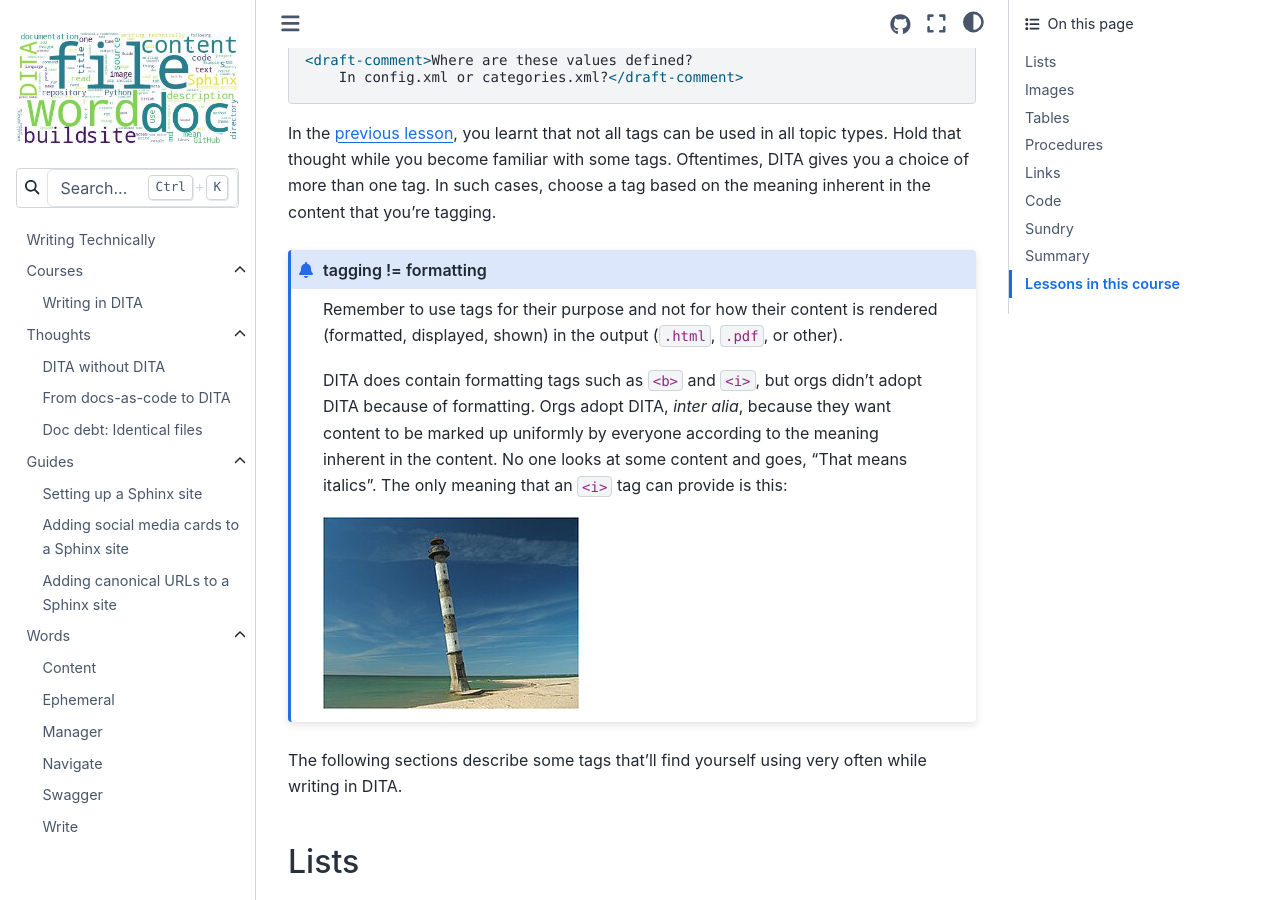
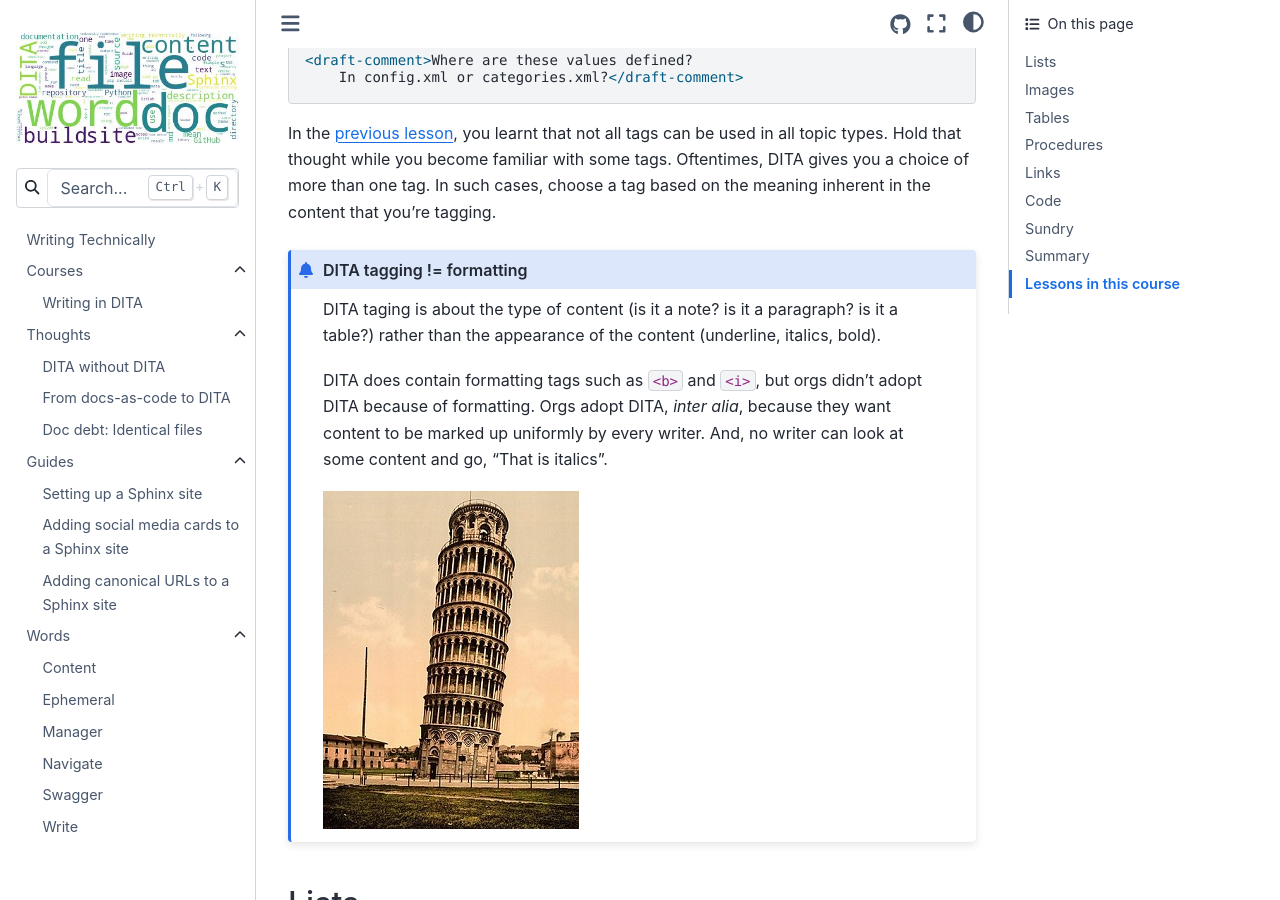
Before and after one commit to AninditaBasu/writing-technically, a Sphinx documentation site: the page built from docs/source/courses-dita-authoring-tags-cheatsheet.md, in a window 1280 px wide and 900 px high, scrolled down 253 px. Built offline with Sphinx 7.4.7 and the Sphinx Book theme 1.1.4, drawn with Linux system fonts in a browser that asks for light colours; some of the changed text lies outside the part shown.

Commit message:
dita wip

````diff
--- a/docs/source/courses-dita-authoring-tags-cheatsheet.md
+++ b/docs/source/courses-dita-authoring-tags-cheatsheet.md
@@ -36,17 +36,15 @@ DITA tags are semantic. The name of the tag is a clue to what that tag contains.
 
 In the [previous lesson](courses-dita-authoring-tags.md), you learnt that not all tags can be used in all topic types. Hold that thought while you become familiar with some tags. Oftentimes, DITA gives you a choice of more than one tag. In such cases, choose a tag based on the meaning inherent in the content that you're tagging.
 
-```{admonition} tagging != formatting
+```{admonition} DITA tagging != formatting
 
-   Remember to use tags for their purpose and not for how their content is rendered (formatted, displayed, shown) in the output (`.html`, `.pdf`, or other).
+   DITA taging is about the type of content (is it a note? is it a paragraph? is it a table?) rather than the appearance of the content (underline, italics, bold).
 
-   DITA does contain formatting tags such as `<b>` and `<i>`, but orgs didn't adopt DITA because of formatting.  Orgs adopt DITA, _inter alia_, because they want content to be marked up uniformly by everyone according to the meaning inherent in the content. No one looks at some content and goes, "That means italics". The only meaning that an `<i>` tag can provide is this:
+   DITA does contain formatting tags such as `<b>` and `<i>`, but orgs didn't adopt DITA because of formatting.  Orgs adopt DITA, _inter alia_, because they want content to be marked up uniformly by every writer. And, no writer can look at some content and go, "That is italics".
 
-   ![Kiipsaare Lighthouse on the Harilaid peninsula on the island of Saaremaa, Estonia, in the territory of Vilsandi National Park](images/lighthouse_estonia.jpg)
+   ![The leaning tower of Pisa in the 1890s, by Unknown author, https://coololdphotos.com/leaning-tower-of-pisa-in-the-1890s/, Public Domain, https://commons.wikimedia.org/w/index.php?curid=77102202](images/pisa_leaning_tower.jpg)
 
 ```
-
-The following sections describe some tags that'll find yourself using very often while writing in DITA.
 
 ## Lists
 
@@ -315,23 +313,32 @@ For inline code, there's `<codeph>`; for code that spans more than one line, the
 
    .. tab:: ``codeph``
 
+      DITA code:
+
       .. code:: xml
 
-           <p>The command has the following syntax: <codeph>./make html</codeph>.<p>
+           <p>Run the following command from the terminal: <codeph>curl -d "@apitest.json" -X POST http://127.0.0.1:8000/data</codeph>.<p>
 
-      The command has the following syntax: ``./make html``.
+      Sample output:
+
+      Run the following command from the terminal: ``curl -d "@apitest.json" -X POST http://127.0.0.1:8000/data``.
 
    .. tab:: ``codeblock``
+
+      DITA code:
 
       .. code:: xml
 
            <p>The call can have more than one path parameter,
                where each parameter is enlosed in braces.</p>
+
            <codeblock>
            GET /mandal/{id}
            GET /mandal/{id}/sukta/{sid}
-           GET /report.{format}
+           GET /verses.{format}
            </codeblock>
+
+      Sample output:
 
       The call can have more than one path parameter, where each parameter is enlosed in braces.
 
````
Also changed, not shown: other parts of docs/source/courses-dita-authoring-tags-cheatsheet.md (+3 -3 lines), docs/source/images/lighthouse_estonia.jpg (deleted), docs/source/images/pisa_leaning_tower.jpg (added).
